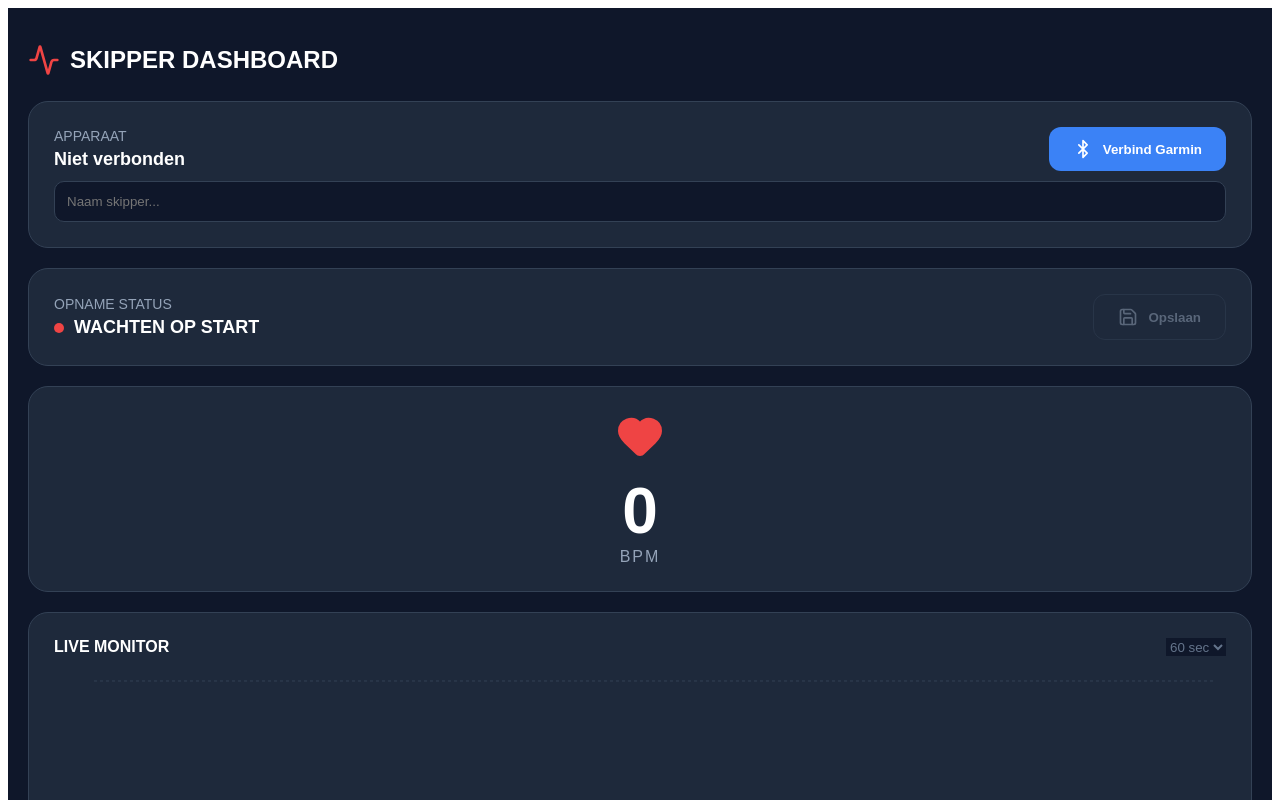
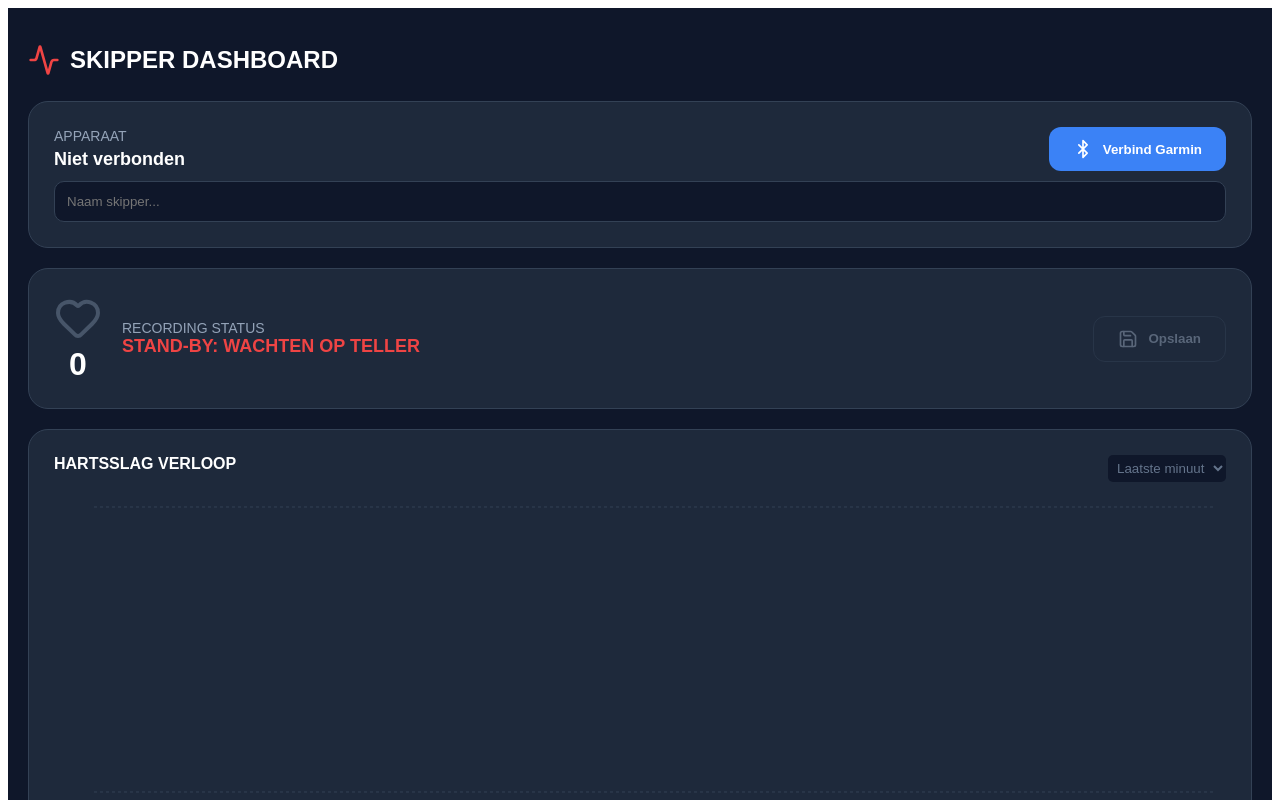
Before and after one commit to tomdemilliano/mySpeedCoach, a Next.js app: page / in a window 1280 px wide. Shown: the top 800 px of the page. Built offline with nearby package versions, Linux system fonts and the light colour scheme.

Commit message:
Update index.js

```diff
--- a/pages/index.js
+++ b/pages/index.js
@@ -23,7 +23,8 @@ export default function HeartRateApp() {
     }
   };
 
-  // NIEUW: Luisteren naar de teller via Firebase (Remote Trigger)
+  // 2. NIEUWE FUNCTIONALITEIT: Luisteren naar de teller via Firebase (Remote Trigger)
+  // De opname start/stopt nu op basis van de teller applicatie
   useEffect(() => {
     if (skipperName) {
       const recordingRef = ref(db, `live_sessions/${skipperName}/isRecording`);
@@ -34,7 +35,7 @@ export default function HeartRateApp() {
     }
   }, [skipperName]);
 
-  // 2. Synchronisatie naar Firebase (alleen bij recording)
+  // 3. Synchronisatie naar Firebase (alleen bij recording)
   useEffect(() => {
     if (isConnected && isRecording && heartRate > 0 && skipperName) {
       const sessionRef = ref(db, 'live_sessions/' + skipperName);
@@ -51,7 +52,7 @@ export default function HeartRateApp() {
     }
   }, [heartRate, isConnected, isRecording, skipperName]);
 
-  // 3. Bluetooth Logica
+  // 4. Bluetooth Logica (OORSPRONKELIJK)
   const parseHeartRate = (value) => {
     const flags = value.getUint8(0);
     const is16Bits = flags & 0x1;
@@ -90,7 +91,7 @@ export default function HeartRateApp() {
     }
   };
 
-  // 4. Sessie acties
+  // 5. Sessie acties (OORSPRONKELIJK)
   const saveSession = async () => {
     if (history.length === 0) return;
 
@@ -151,22 +152,22 @@ export default function HeartRateApp() {
         />
       </div>
 
-      {/* Recording Status Card */}
+      {/* Control Card (NU AUTOMATISCH VIA TELLER) */}
       <div style={styles.card}>
         <div style={{ display: 'flex', justifyContent: 'space-between', alignItems: 'center' }}>
+          <div style={{ display: 'flex', gap: '20px', alignItems: 'center' }}>
+            <div style={{ textAlign: 'center' }}>
+              <Heart color={isRecording ? "#ef4444" : "#475569"} size={48} fill={isRecording ? "#ef4444" : "none"} />
+              <div style={{ fontSize: '32px', fontWeight: '900' }}>{heartRate}</div>
+            </div>
             <div>
-            <div style={{ color: '#94a3b8', fontSize: '14px', marginBottom: '5px' }}>OPNAME STATUS</div>
-            <div style={{ fontSize: '18px', fontWeight: 'bold', display: 'flex', alignItems: 'center', gap: '10px' }}>
-              <div style={{
-                width: '10px',
-                height: '10px',
-                borderRadius: '50%',
-                backgroundColor: isRecording ? '#22c55e' : '#ef4444',
-                boxShadow: isRecording ? '0 0 10px #22c55e' : 'none'
-              }}></div>
-              {isRecording ? "LIVE BEZIG" : "WACHTEN OP START"}
+              <div style={{ fontSize: '14px', color: '#94a3b8' }}>RECORDING STATUS</div>
+              <div style={{ fontSize: '18px', fontWeight: 'bold', color: isRecording ? '#22c55e' : '#ef4444' }}>
+                {isRecording ? 'LIVE: OPNAME BEZIG' : 'STAND-BY: WACHTEN OP TELLER'}
               </div>
             </div>
+          </div>
+          <div style={{ display: 'flex', gap: '10px' }}>
             <button
               onClick={saveSession}
               disabled={!history.length}
@@ -176,31 +177,25 @@ export default function HeartRateApp() {
             </button>
           </div>
         </div>
-
-      {/* Heart Rate Display */}
-      <div style={{ ...styles.card, textAlign: 'center' }}>
-        <Heart color="#ef4444" size={48} style={{ margin: '0 auto 10px' }} fill="#ef4444" />
-        <div style={{ fontSize: '64px', fontWeight: '900' }}>{heartRate}</div>
-        <div style={{ color: '#94a3b8', letterSpacing: '2px' }}>BPM</div>
       </div>
 
-      {/* Graph Area */}
-      <div style={{ ...styles.card, height: '350px' }}>
+      {/* Graph Area (HERSTELD NAAR OORSPRONKELIJK MET LABELS) */}
+      <div style={{ ...styles.card, height: '400px' }}>
         <div style={{ display: 'flex', justifyContent: 'space-between', marginBottom: '20px' }}>
-          <div style={{ fontWeight: 'bold' }}>LIVE MONITOR</div>
+          <div style={{ fontWeight: 'bold' }}>HARTSSLAG VERLOOP</div>
           <select
-            style={{ backgroundColor: '#0f172a', border: 'none', color: '#64748b' }}
+            style={{ backgroundColor: '#0f172a', border: 'none', color: '#64748b', borderRadius: '5px', padding: '5px' }}
             onChange={(e) => setViewTime(Number(e.target.value))}
             value={viewTime}
           >
-            <option value="60">60 sec</option>
-            <option value="120">2 min</option>
-            <option value="300">5 min</option>
+            <option value="60">Laatste minuut</option>
+            <option value="120">Laatste 2 min</option>
+            <option value="300">Laatste 5 min</option>
           </select>
         </div>
 
-        <ResponsiveContainer width="100%" height="80%">
-          <LineChart data={history.slice(-viewTime)} margin={{ top: 5, right: 10, left: -20, bottom: 0 }}>
+        <ResponsiveContainer width="100%" height="85%">
+          <LineChart data={history.slice(-viewTime)} margin={{ top: 5, right: 10, left: -20, bottom: 20 }}>
             <CartesianGrid stroke="#334155" vertical={false} strokeDasharray="3 3" />
             <XAxis
               dataKey="time"
@@ -208,6 +203,7 @@ export default function HeartRateApp() {
               fontSize={10}
               tickLine={false}
               axisLine={false}
+              label={{ value: 'Tijdstip', position: 'insideBottom', offset: -10, fill: '#64748b', fontSize: 10 }}
             />
             <YAxis
               stroke="#64748b"
@@ -215,6 +211,7 @@ export default function HeartRateApp() {
               tickLine={false}
               axisLine={false}
               domain={['dataMin - 5', 'dataMax + 5']}
+              label={{ value: 'BPM', angle: -90, position: 'insideLeft', offset: 10, fill: '#64748b', fontSize: 10 }}
             />
             <Tooltip contentStyle={{ backgroundColor: '#1e293b', border: 'none', color: 'white', borderRadius: '8px' }} />
             <Line
```
Lines whose indentation alone changed are shown as unchanged.
